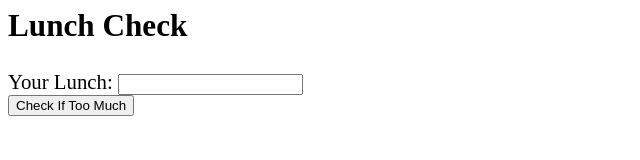
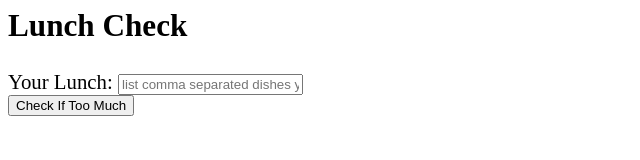
Before and after one commit to chemikawale/module1-solution, a plain HTML site: page index.html in a window 1280 px wide. Shown: the whole page, without its empty margins (0-640 px from the left). Drawn offline with Linux system fonts and the light colour scheme.

Commit message:
added hints to the textbox

```diff
--- a/index.html
+++ b/index.html
@@ -12,7 +12,7 @@
   <div ng-controller="LunchCheckController">
     <div>
   Your Lunch:
-<input type="text" ng-model="lunch" >
+<input type="text" placeholder="list comma separated dishes you usually have for lunch" ng-model="lunch" >
 </div>
 {{verdict}}
 <div><button ng-click="checkLunch()" >Check If Too Much </button>
```
